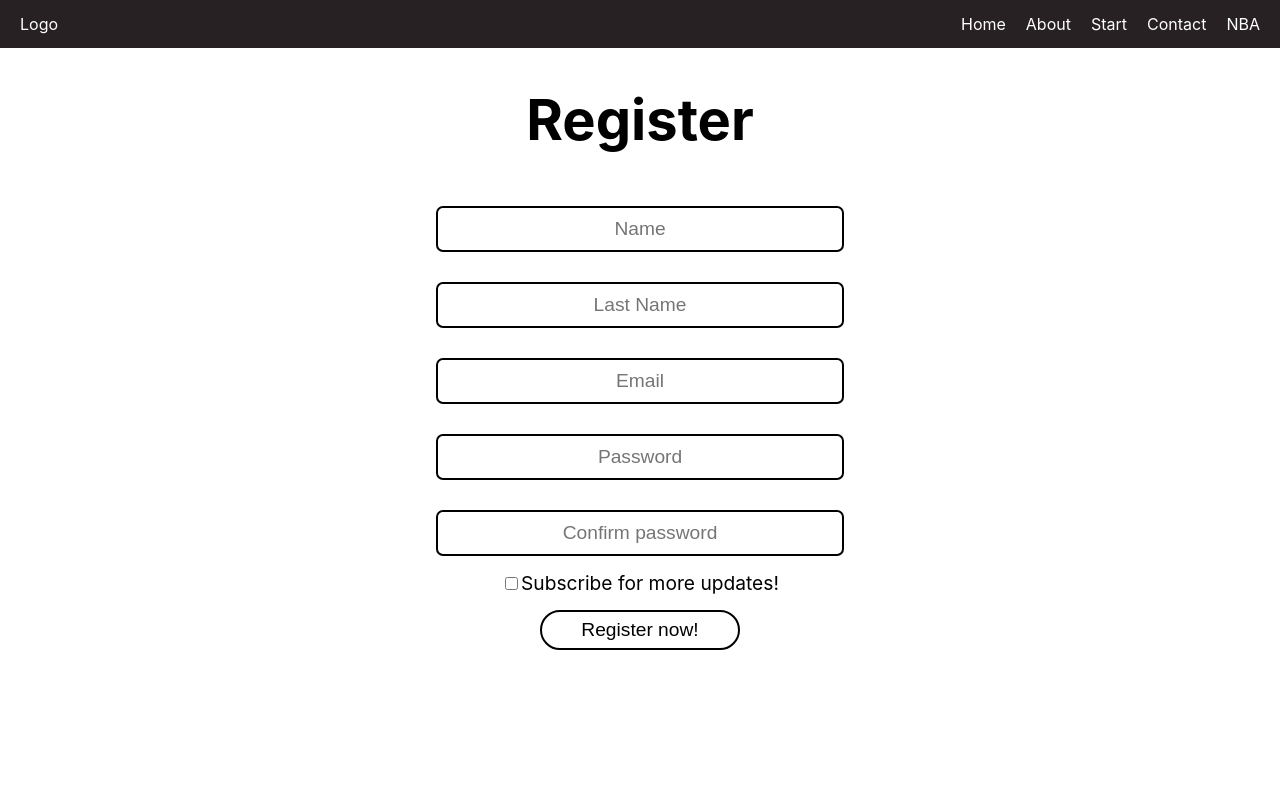
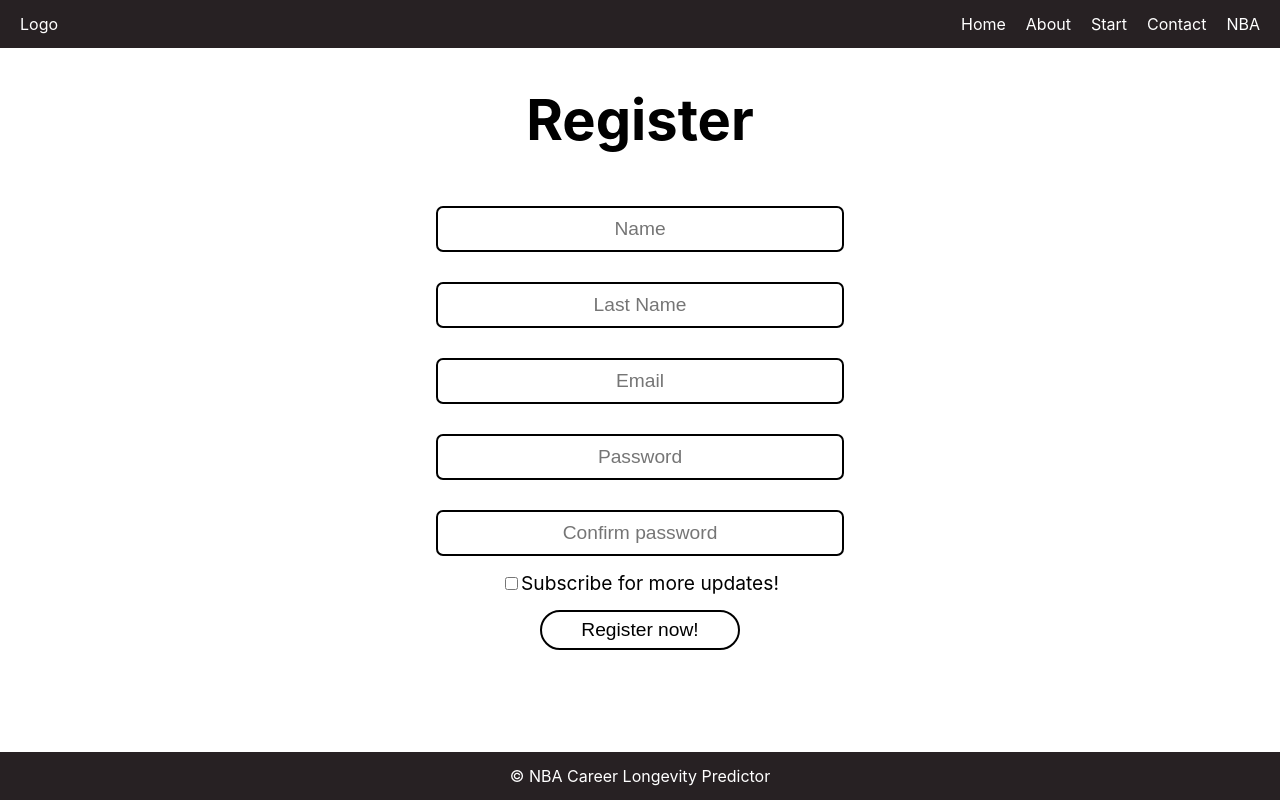
Before and after one commit to NBA-Career-Longevity-Predictor/FrontEnd, a React (Create React App) app in the folder nba-register-page/: page / in a window 1280 px wide. Built offline with nearby package versions, Linux system fonts and the light colour scheme.

Commit message:
added footer

```diff
--- a/nba-register-page/src/App.js
+++ b/nba-register-page/src/App.js
@@ -1,12 +1,14 @@
 import React from 'react';
 import NavBar from './components/navigation'
 import Register from './components/register'
+import FooterBar from './components/footer'
 
 function App() {
   return (
     <div className="App">
      <NavBar />
      <Register />
+     <FooterBar />
     </div>
   );
 }
--- /dev/null
+++ b/nba-register-page/src/components/footer.js
@@ -0,0 +1,29 @@
+import React from "react";
+import styled from "styled-components";
+
+const Footer = styled.div `
+    width: 100%;
+    height: 6vh;
+    z-index: 999;
+    background-color: #272123;
+    display: flex;
+    flex-direction: row;
+    justify-content: center;
+    align-items: center;
+    font-size: 16px;
+`
+
+const Copy = styled.p `
+    color: white;
+    margin: 0 20px;
+`
+
+
+function FooterBar(){
+    return(
+        <Footer>
+            <Copy>© NBA Career Longevity Predictor</Copy>
+        </Footer>
+    )
+}
+export default FooterBar;
--- a/nba-register-page/src/components/register.js
+++ b/nba-register-page/src/components/register.js
@@ -3,6 +3,7 @@ import styled from 'styled-components';
 
 const Form = styled.div `
     width: 600px;
+    height: 88vh;
     margin: 0 auto;
     display: flex;
     flex-direction: column;
```
